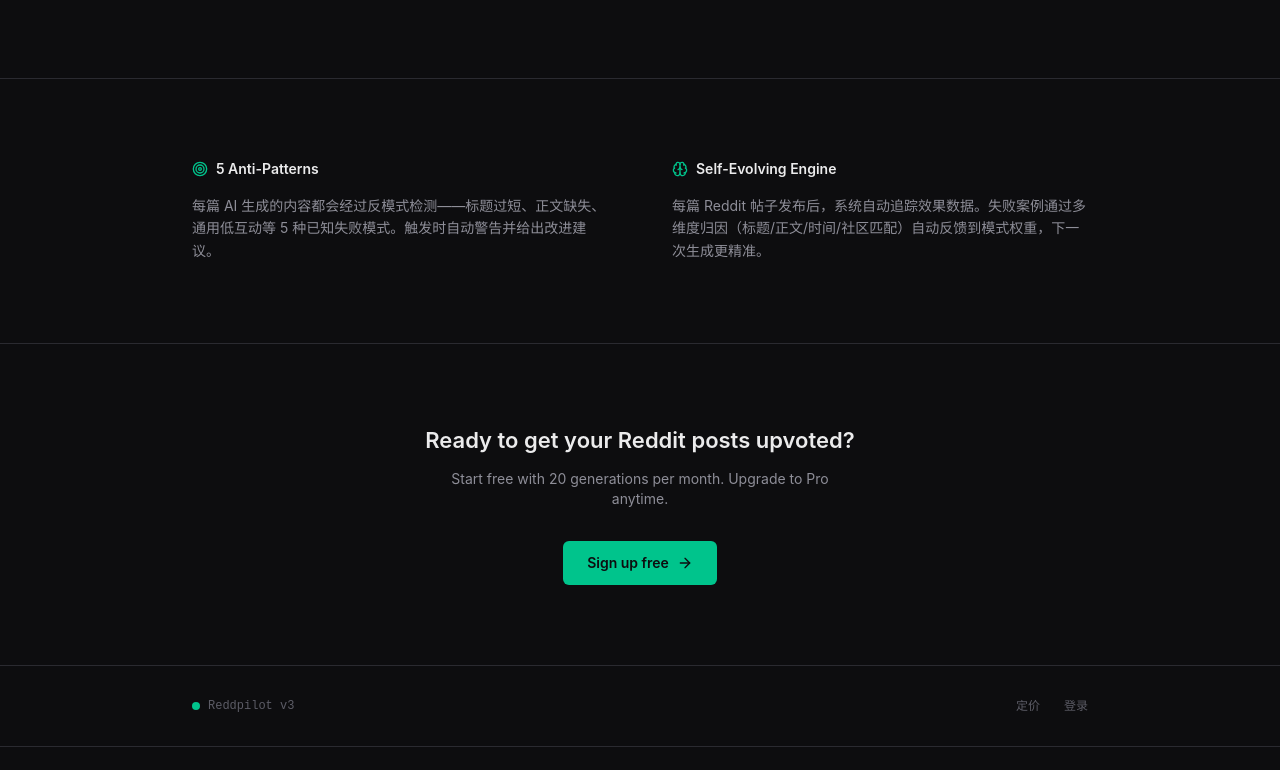
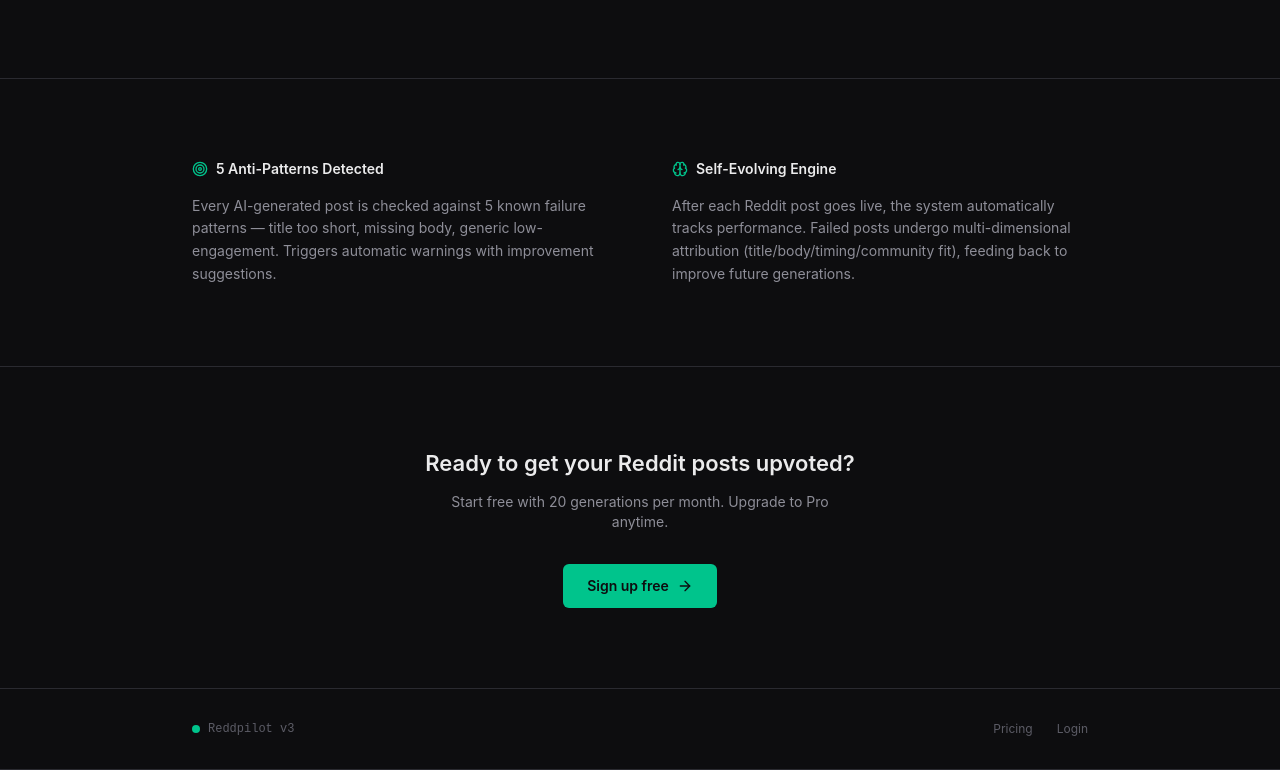
Before and after one commit to szkakalau/KarmaForge_Reddit, a React (Vite) app in the folder frontend/: page / in a window 1280 px wide. Shown: the part 2084-2854 px from the top of the page. Before the commit the page ends 2831 px from the top, so only its background shows below. Built offline with nearby package versions, Linux system fonts and the light colour scheme; no server answers.

Commit message:
fix: Landing中英文硬编码 → 全部走翻译对象

```diff
--- a/frontend/src/pages/Landing.tsx
+++ b/frontend/src/pages/Landing.tsx
@@ -68,6 +68,15 @@ const zh = {
     button: '免费注册',
     dashboard: '进入 Dashboard',
   },
+  anti: {
+    title: '5 种反模式检测',
+    desc: '每篇 AI 生成的内容都会经过反模式检测——标题过短、正文缺失、通用低互动等 5 种已知失败模式。触发时自动警告并给出改进建议。',
+  },
+  evolve: {
+    title: '自我进化引擎',
+    desc: '每篇 Reddit 帖子发布后，系统自动追踪效果数据。失败案例通过多维度归因（标题/正文/时间/社区匹配）自动反馈到模式权重，下一次生成更精准。',
+  },
+  footer: { pricing: '定价', login: '登录' },
 }
 
 const en = {
@@ -135,6 +144,15 @@ const en = {
     button: 'Sign up free',
     dashboard: 'Go to Dashboard',
   },
+  anti: {
+    title: '5 Anti-Patterns Detected',
+    desc: 'Every AI-generated post is checked against 5 known failure patterns — title too short, missing body, generic low-engagement. Triggers automatic warnings with improvement suggestions.',
+  },
+  evolve: {
+    title: 'Self-Evolving Engine',
+    desc: 'After each Reddit post goes live, the system automatically tracks performance. Failed posts undergo multi-dimensional attribution (title/body/timing/community fit), feeding back to improve future generations.',
+  },
+  footer: { pricing: 'Pricing', login: 'Login' },
 }
 
 export default function Landing() {
@@ -238,20 +256,16 @@ export default function Landing() {
             <div>
               <div className="flex items-center gap-2 mb-4">
                 <Target size={16} className="text-accent" />
-                <h3 className="text-sm font-semibold">5 Anti-Patterns</h3>
+                <h3 className="text-sm font-semibold">{t.anti.title}</h3>
               </div>
-              <p className="text-text-secondary text-sm leading-relaxed">
-                每篇 AI 生成的内容都会经过反模式检测——标题过短、正文缺失、通用低互动等 5 种已知失败模式。触发时自动警告并给出改进建议。
-              </p>
+              <p className="text-text-secondary text-sm leading-relaxed">{t.anti.desc}</p>
             </div>
             <div>
               <div className="flex items-center gap-2 mb-4">
                 <Brain size={16} className="text-accent" />
-                <h3 className="text-sm font-semibold">Self-Evolving Engine</h3>
+                <h3 className="text-sm font-semibold">{t.evolve.title}</h3>
               </div>
-              <p className="text-text-secondary text-sm leading-relaxed">
-                每篇 Reddit 帖子发布后，系统自动追踪效果数据。失败案例通过多维度归因（标题/正文/时间/社区匹配）自动反馈到模式权重，下一次生成更精准。
-              </p>
+              <p className="text-text-secondary text-sm leading-relaxed">{t.evolve.desc}</p>
             </div>
           </div>
         </div>
@@ -276,8 +290,8 @@ export default function Landing() {
             <span className="text-xs text-text-muted font-mono">Reddpilot v3</span>
           </div>
           <div className="flex items-center gap-6">
-            <Link to="/pricing" className="text-xs text-text-muted hover:text-text-secondary transition-colors">定价</Link>
-            <Link to="/login" className="text-xs text-text-muted hover:text-text-secondary transition-colors">登录</Link>
+            <Link to="/pricing" className="text-xs text-text-muted hover:text-text-secondary transition-colors">{t.footer.pricing}</Link>
+            <Link to="/login" className="text-xs text-text-muted hover:text-text-secondary transition-colors">{t.footer.login}</Link>
           </div>
         </div>
       </footer>
```
